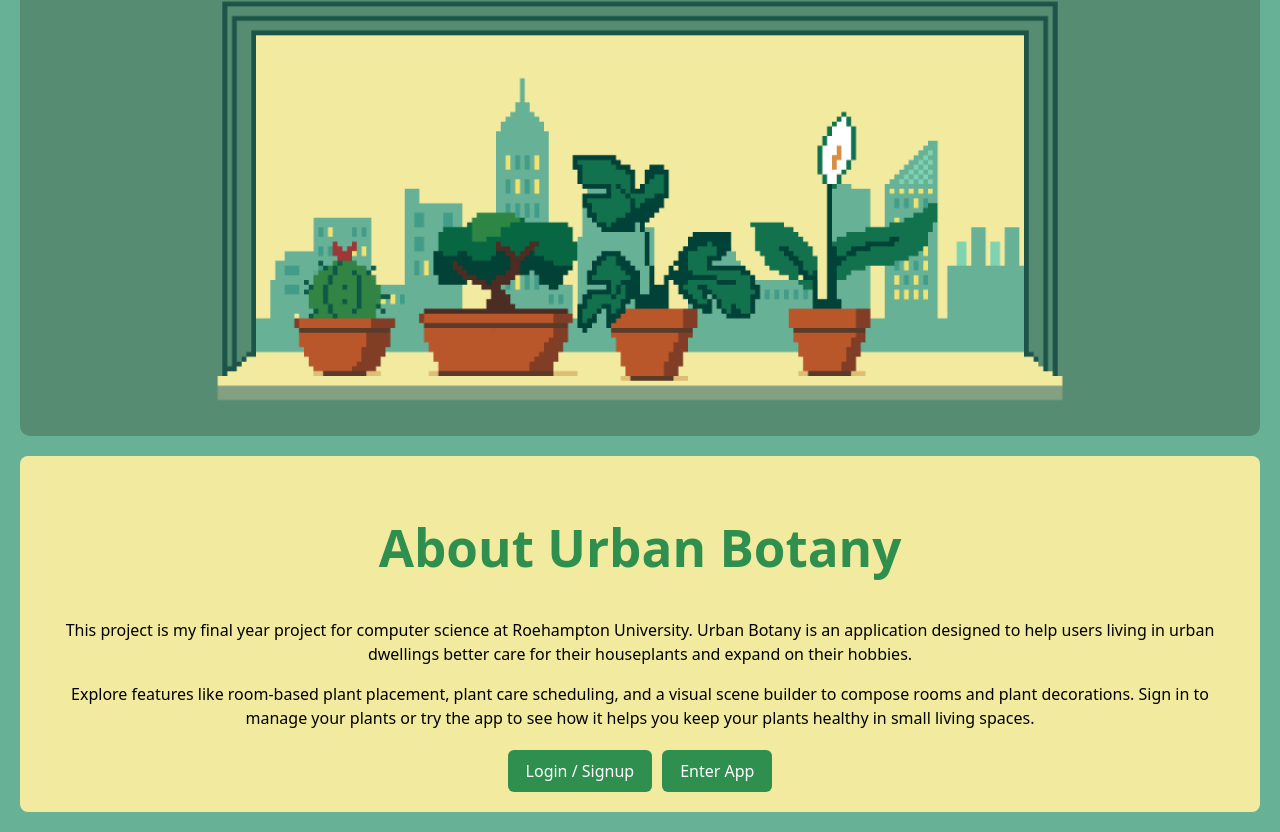
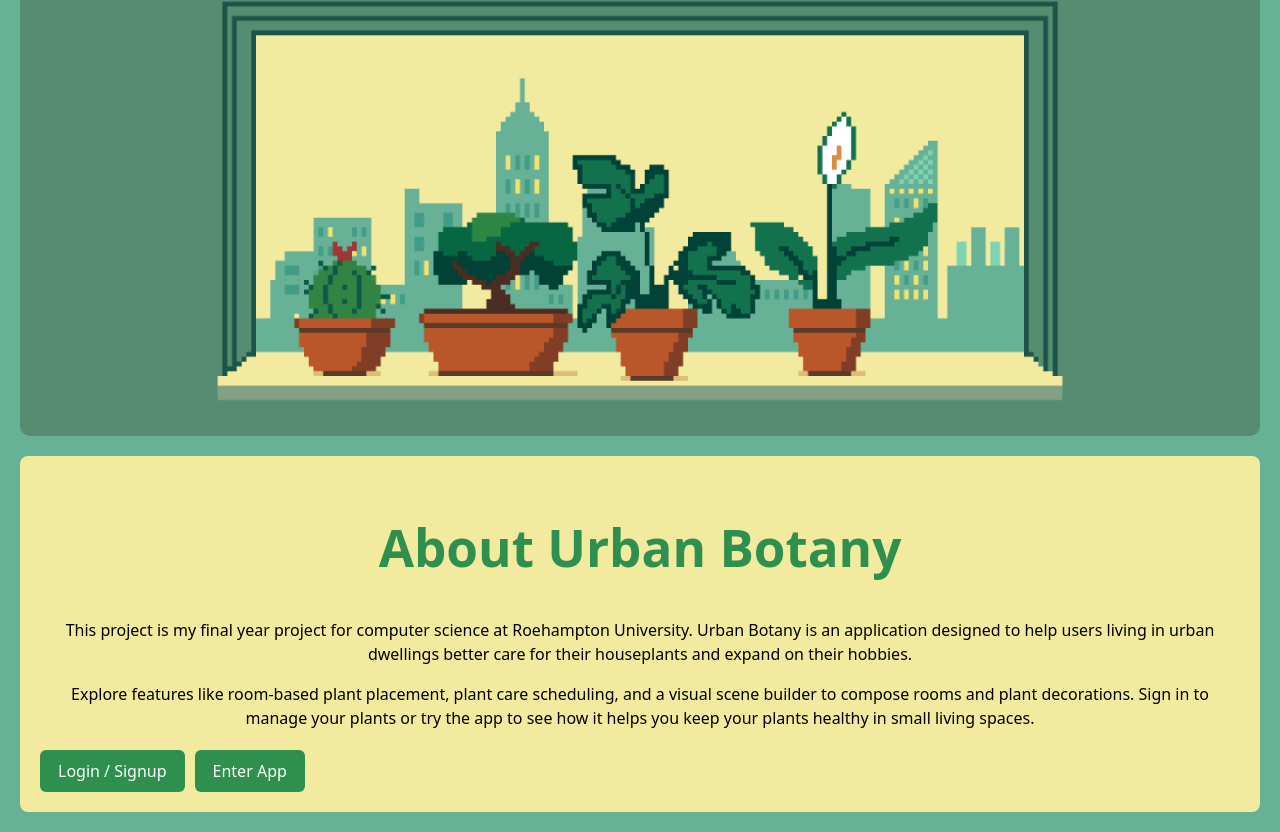
Before and after one commit to SoftwareError54/Urban-Botany, a React app in the folder Frontend/: page / in a window 1280 px wide. Shown: the part 202-1034 px from the top of the page. Built offline with nearby package versions, Linux system fonts and the light colour scheme; no server answers; the HTML template or start-up script is replaced by a standard one; a web font is replaced by a local one.

Commit message:
landing page updates

```diff
--- a/Frontend/src/Pages/Landing.jsx
+++ b/Frontend/src/Pages/Landing.jsx
@@ -33,8 +33,8 @@
           compose rooms and plant decorations. Sign in to manage your plants or try the app to see how it helps you
           keep your plants healthy in small living spaces.
         </p>
-        <div style={{marginTop:20}}>
-          <button onClick={() => navigate('/auth')} style={{marginRight:10,backgroundColor:'#2F8F4E',color:'#ffffff',border:'none',padding:'10px 18px',borderRadius:6,cursor:'pointer',fontSize:16}}>Login / Signup</button>
+        <div style={{marginTop:20,display:'flex',flexWrap:'wrap',gap:10}}>
+          <button onClick={() => navigate('/auth')} style={{backgroundColor:'#2F8F4E',color:'#ffffff',border:'none',padding:'10px 18px',borderRadius:6,cursor:'pointer',fontSize:16}}>Login / Signup</button>
           <button onClick={() => navigate('/rooms')} style={{backgroundColor:'#2F8F4E',color:'#ffffff',border:'none',padding:'10px 18px',borderRadius:6,cursor:'pointer',fontSize:16}}>Enter App</button>
         </div>
       </section>
```
